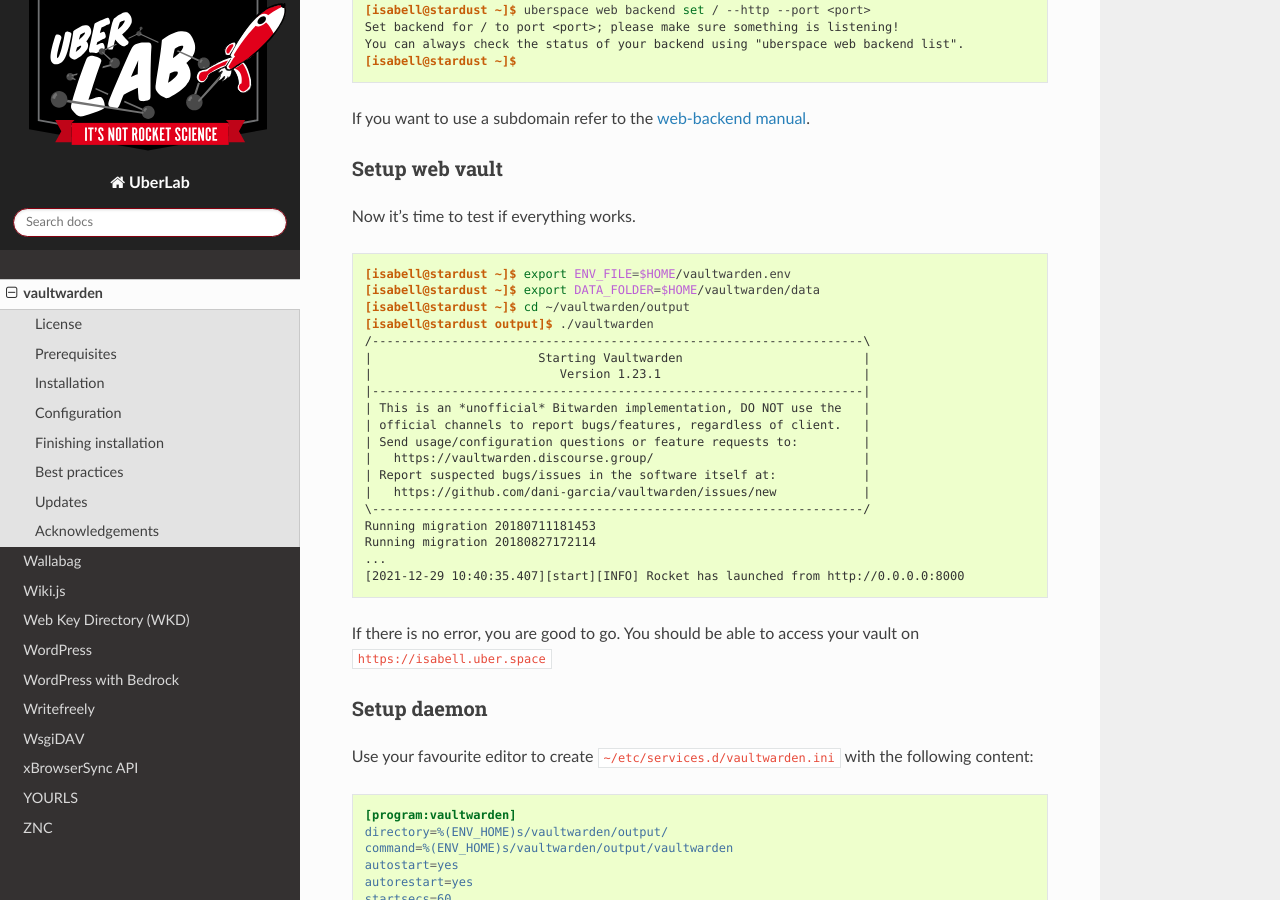
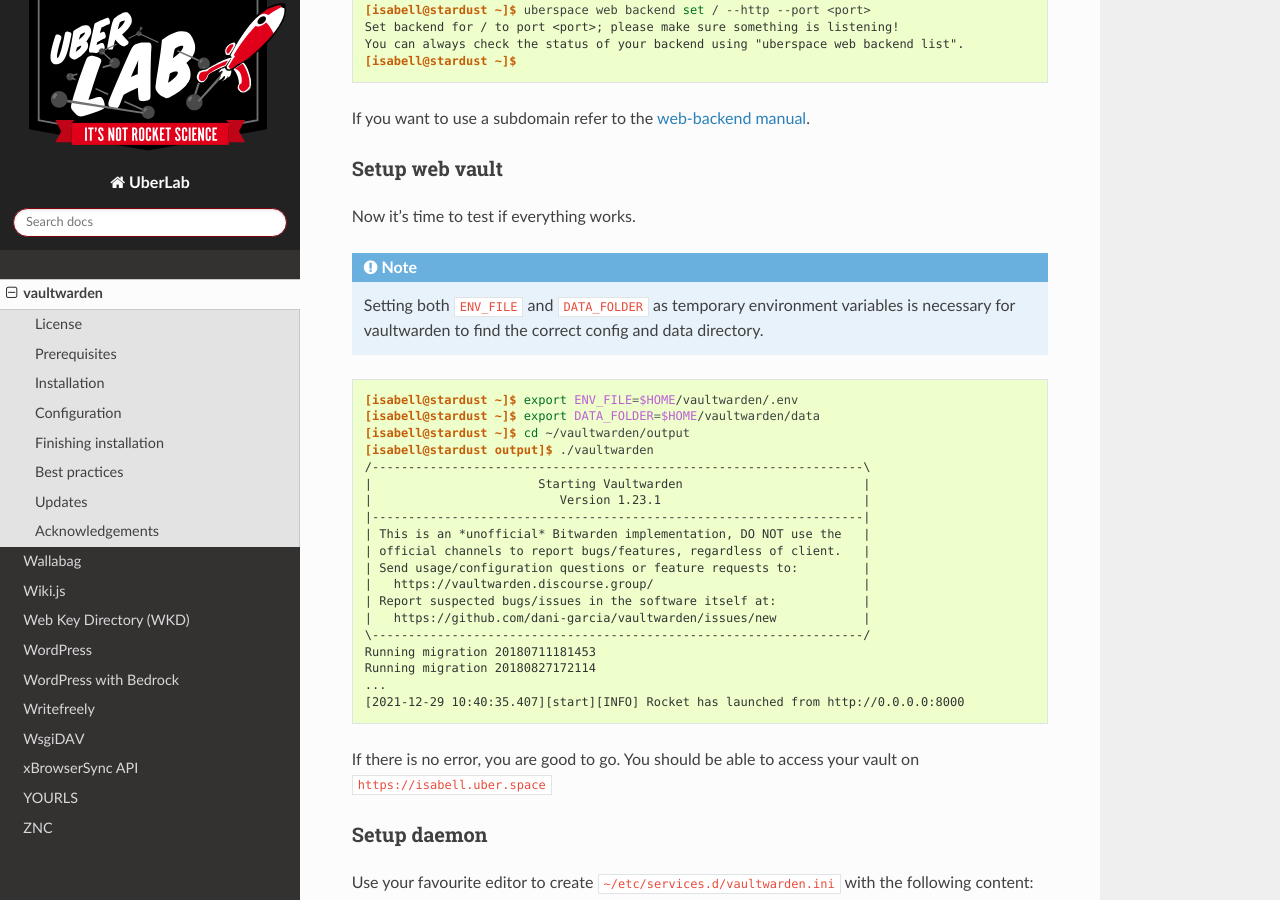
Before and after one commit to Uberspace/lab, a Sphinx documentation site: the page built from source/guide_vaultwarden.rst, in a window 1280 px wide and 900 px high, scrolled down 3480 px. Built offline with Sphinx 7.4.7 and the Read the Docs theme 2.0.0, drawn with Linux system fonts in a browser that asks for light colours.

Commit message:
[vaultwarden] fix missing slash, explain env vars

```diff
--- a/source/guide_vaultwarden.rst
+++ b/source/guide_vaultwarden.rst
@@ -126,9 +126,11 @@
 
 Now it's time to test if everything works.
 
+.. note :: Setting both ``ENV_FILE`` and ``DATA_FOLDER`` as temporary environment variables is necessary for vaultwarden to find the correct config and data directory.
+
 .. code-block:: console
 
- [isabell@stardust ~]$ export ENV_FILE=$HOME/vaultwarden.env
+ [isabell@stardust ~]$ export ENV_FILE=$HOME/vaultwarden/.env
  [isabell@stardust ~]$ export DATA_FOLDER=$HOME/vaultwarden/data
  [isabell@stardust ~]$ cd ~/vaultwarden/output
  [isabell@stardust output]$ ./vaultwarden
```
